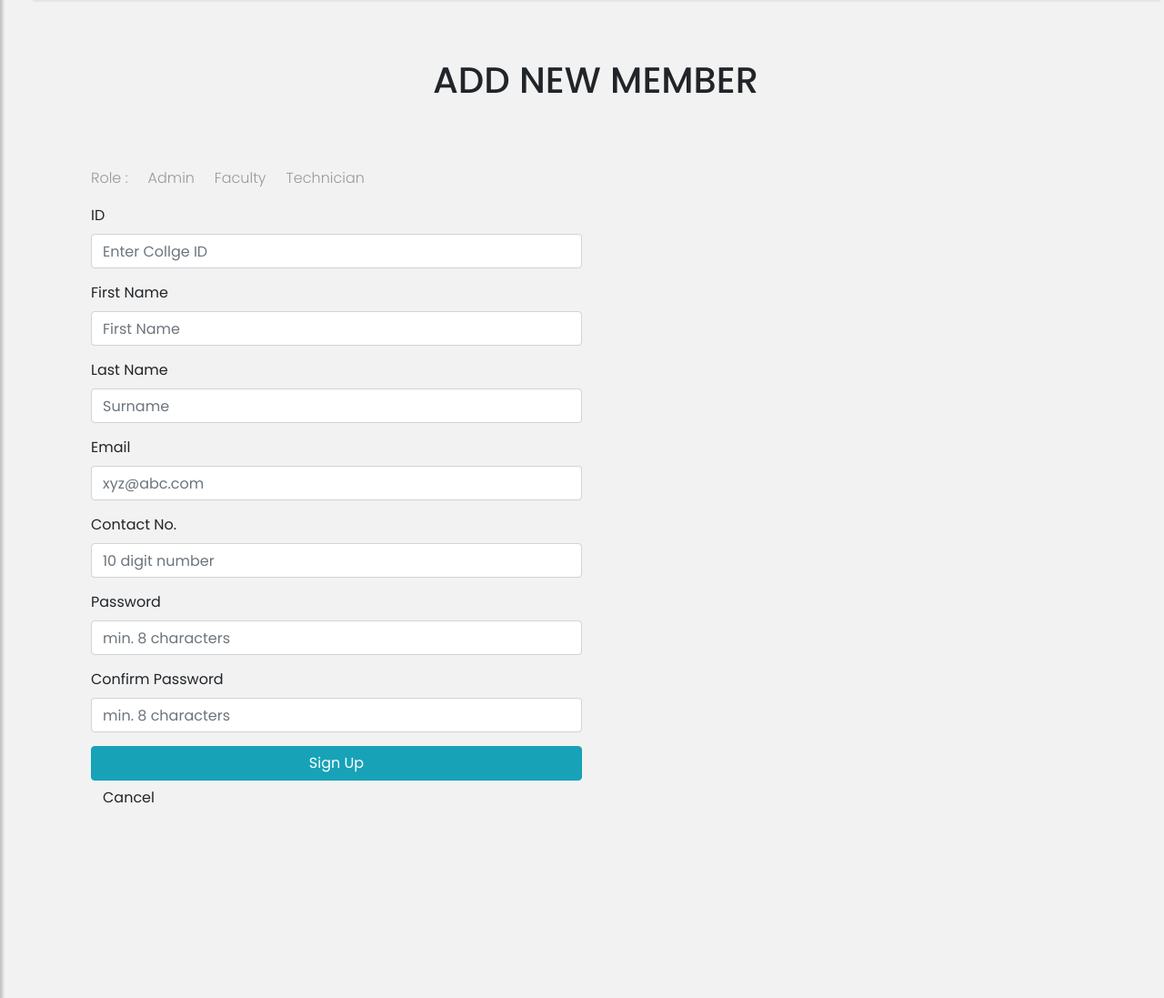
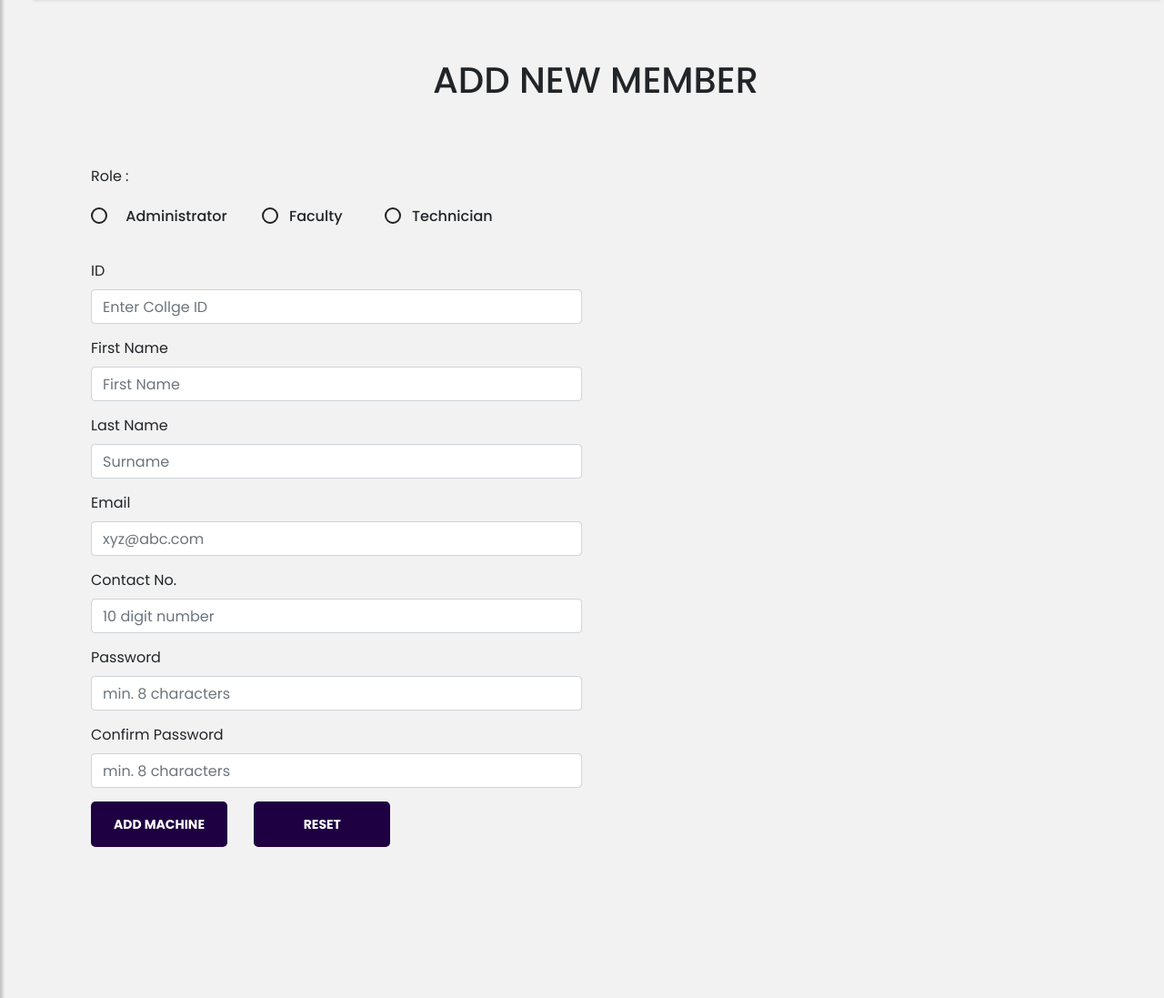
Before and after one commit to thejaynesh/Machine_Tracking, a PHP site: page /add_memberv2.php in a window 1280 px wide. Shown: the part 90-1187 px from the top of the page at 91% size. Run offline with PHP 8.4, Linux system fonts and the light colour scheme; a user stored in the database is signed in; some libraries are stand-ins or nearby versions.

Commit message:
Update add_memberv2.php

```diff
--- a/add_memberv2.php
+++ b/add_memberv2.php
@@ -48,8 +48,8 @@
                 else
                 {
                     $check = hash('md5', $salt.$_POST['pass']);
-                    $stmt = $pdo->prepare('INSERT INTO member (id, first_name, last_name, email, pass_word ,role,contact_no) VALUES (:id, :fn, :ln, :em, :pw,:role,:cn)');
-                    $stmt->execute(array(':id' => $_POST['id'], ':fn' => $_POST['first_name'], ':ln' => $_POST['last_name'], ':em' => $_POST['email'], ':pw' => $check, ':role' => $_POST['role'], ':cn' => $_POST['contact_no']));
+                    $stmt = $pdo->prepare('INSERT INTO member (id, first_name, last_name, email, pass_word ,role,contact_no) VALUES (:id, :fn, :ln, :em, :pw,:selectedrole,:cn)');
+                    $stmt->execute(array(':id' => $_POST['id'], ':fn' => $_POST['first_name'], ':ln' => $_POST['last_name'], ':em' => $_POST['email'], ':pw' => $check, ':selectedrole' => $_POST['role'], ':cn' => $_POST['contact_no']));
 
                     $_SESSION['success'] = "Member Added Successfully";
                     header('Location: homev2.php');
@@ -153,15 +153,39 @@
         }
     ?>
 
-    <form method="POST" action="add_member.php"  class="register-form">
+    <form method="POST" action="add_memberv2.php"  class="register-form">
     <div class="form-row">
     <div class="form-group">
-    <div class="form-input">
-    <p>Role : &nbsp&nbsp&nbsp
-    <input type="radio" id="cash" name="role" value="0"> Admin &nbsp&nbsp&nbsp
+
+
+    <div class="form-radio">
+                                    <div class="label-flex">
+                                        <label for="payment">Role : &nbsp&nbsp&nbsp</label>
+
+                                    </div>
+                                    <div class="form-radio-group">
+                                        <div class="form-radio-item">
+                                            <input type="radio" name="role" id="0" value="0" >
+                                            <label for="0">&nbsp Administrator &nbsp</label>
+                                            <span class="check"></span>
+                                        </div>
+                                        <div class="form-radio-item">
+                                            <input type="radio" name="role" id="1" value="1">
+                                            <label for="1">Faculty &nbsp&nbsp&nbsp </label>
+                                            <span class="check"></span>
+                                        </div>
+                                        <div class="form-radio-item">
+                                            <input type="radio" name="role" id="2" value="2">
+                                            <label for="2">Technician</label>
+                                            <span class="check"></span>
+                                        </div>
+                                    </div>
+                                </div>
+    <!-- <input type="radio" name="role" value="0" checked>
+                                            &nbsp Administrator &nbsp
     <input type="radio" name="role" value="1" checked> Faculty &nbsp&nbsp&nbsp
-    <input type="radio" name="role" value="2"> Technician
-    </p>
+    <input type="radio" name="role" value="2"> Technician        -->
+
 
     <div class="form-input">
     <label>ID</label>
@@ -191,8 +215,11 @@
     <label>Confirm Password</label>
     <input type="password" required="" name="c_pass" class="form-control" placeholder="min. 8 characters" id="cpswrd" onchange="conp('cpswrd')"> </div>
 
-    <input type="submit" value="Sign Up" class="btn btn-info">
-    <a class ="link-no-format" href="home.php"><div class="btn btn-my">Cancel</div></a>
+    <div class="form-submit">
+
+        <input type="submit" value="Add Machine" name="add" id="Submit" class="Submit">
+        <input type="reset" value="Reset" class="submit" id="reset" name="reset" />
+            </div>
     </form>
 
    </div>
```
